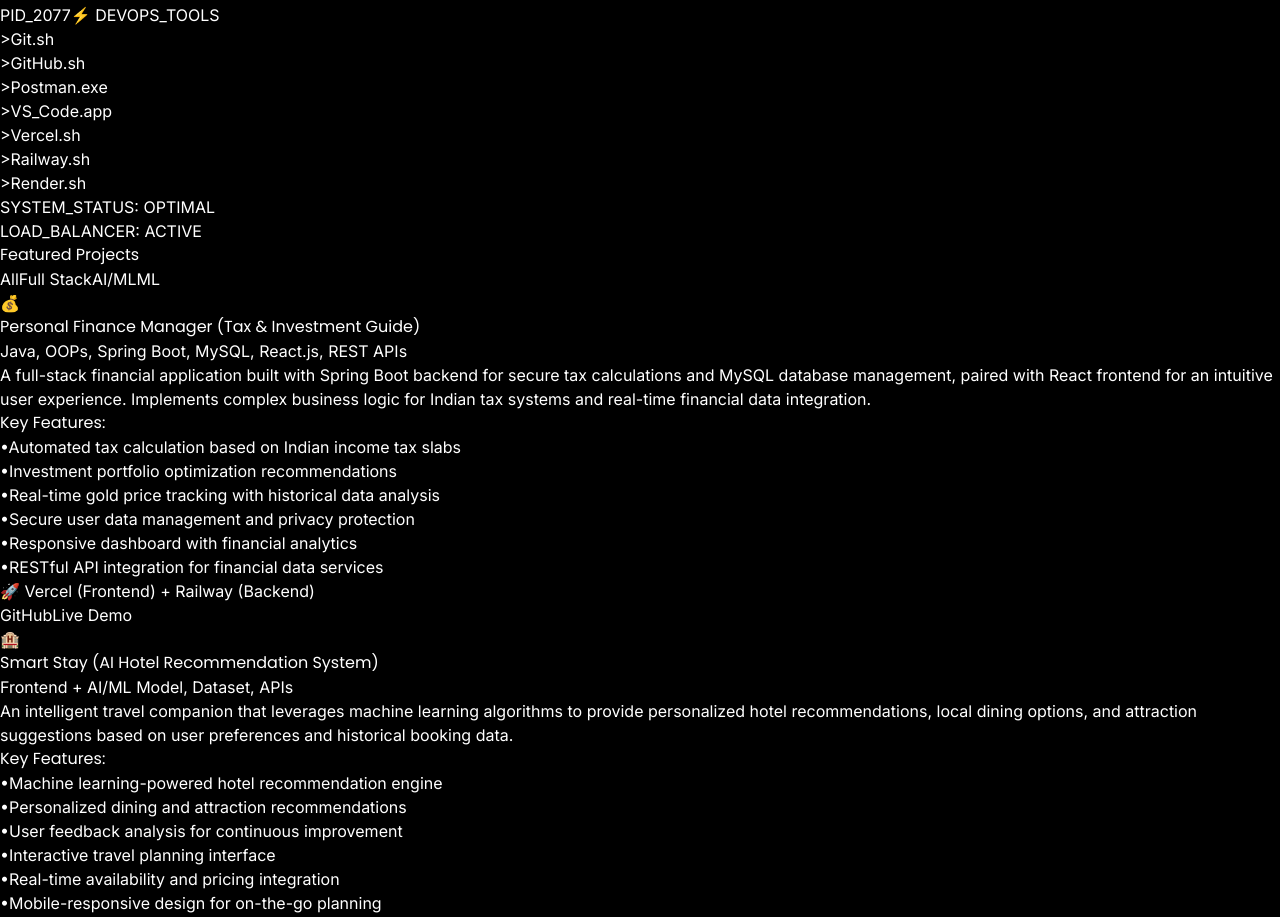
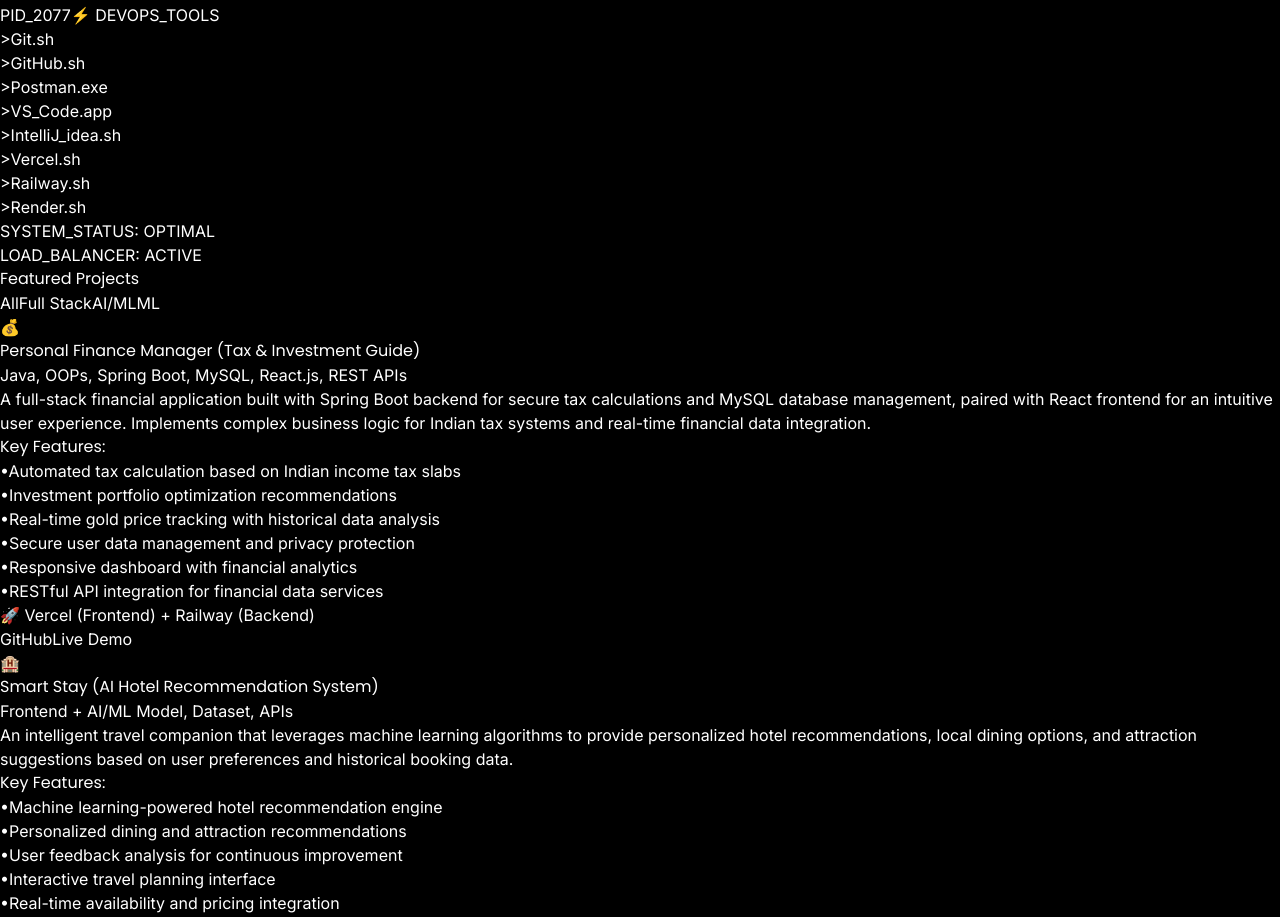
Before and after one commit to KUMAR-VSK/PORTFOLIO, a React (Vite) app in the folder portfolio/: page / in a window 1280 px wide. Shown: the part 10567-11484 px from the top of the page. Built offline with nearby package versions, Linux system fonts and the light colour scheme.

Commit message:
Add IntelliJ IDEA to DevOps Tools skills

```diff
--- a/portfolio/src/components/Skills.jsx
+++ b/portfolio/src/components/Skills.jsx
@@ -32,7 +32,7 @@
       bgText: "TOOLS",
       skills: [
         "Git.sh", "GitHub.sh", "Postman.exe",
-        "VS_Code.app", "Vercel.sh", "Railway.sh", "Render.sh"
+        "VS_Code.app","IntelliJ_idea.sh", "Vercel.sh", "Railway.sh", "Render.sh"
       ]
     }
   ]
```
